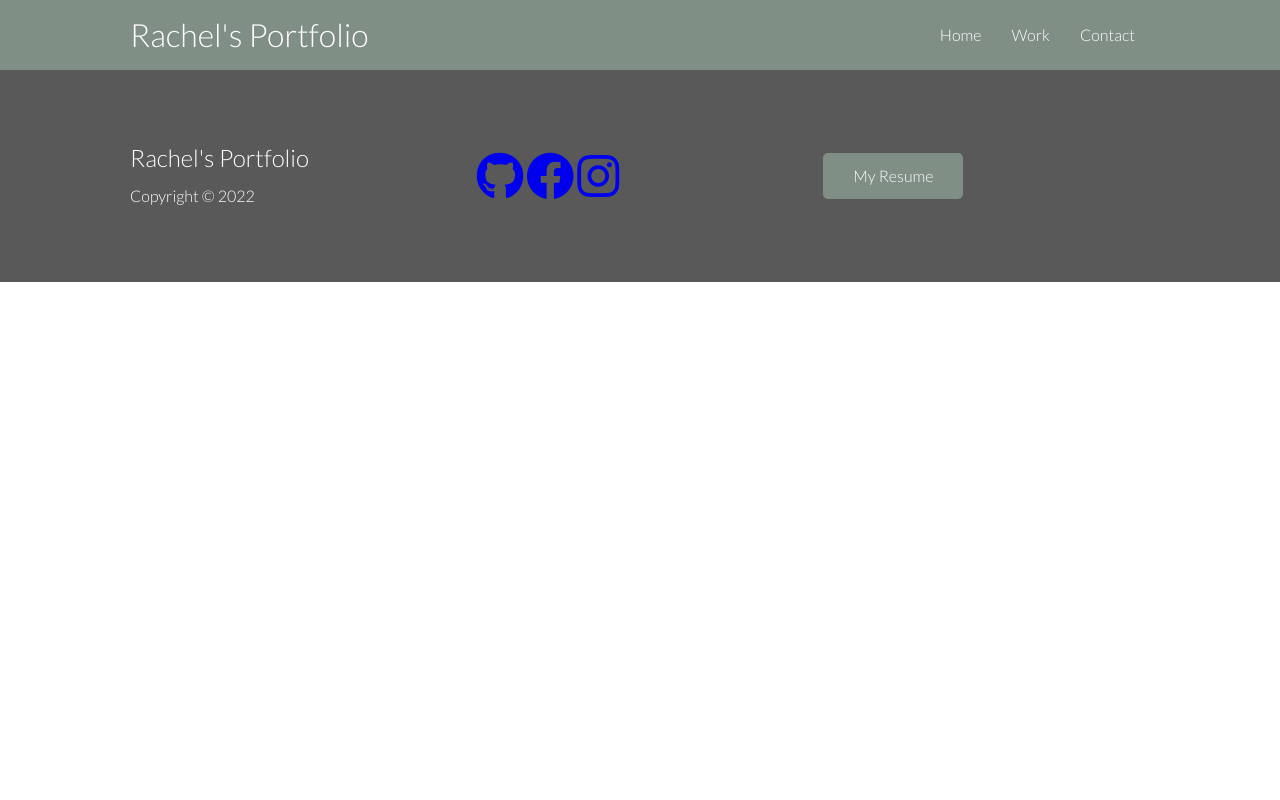
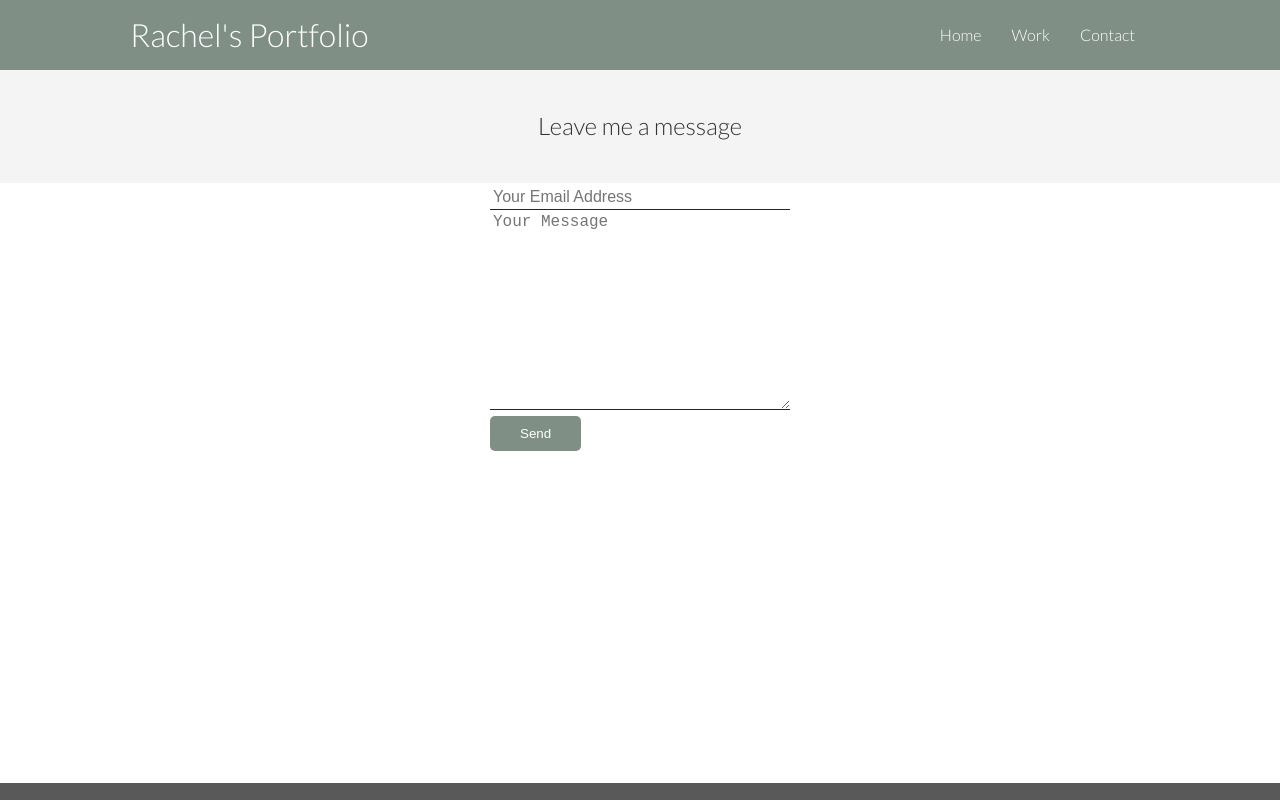
Before and after one commit to xinyirachel/Rachel-s-Portfolio, a plain HTML site: page src/pages/contact.html in a window 1280 px wide. Shown: the top 800 px of the page. Drawn offline with Linux system fonts and the light colour scheme.

Commit message:
finish contact page

```diff
--- a/src/pages/contact.html
+++ b/src/pages/contact.html
@@ -23,11 +23,36 @@
             </nav>
         </div>
     </div>
-    <section>
 
-    </section>
+<!--introduction-->
+<section class="bg-light py-3">
+    <div class="container">
+        <div class="contact-me-text">
+            <h2 class="text-center">Leave me a message</h2>
+        </div>
+    </div>
+</section>
+
+<!--send me message-->
+<section class="contact-flex">
+  <div class="contact">
 
 
+    <form action="https://formspree.io/f/xnqleadb" method="POST">
+        <div>
+            <input type="email" name="email" placeholder="Your Email Address">
+        </div>
+
+        <div>
+            <textarea name="message" placeholder="Your Message" ></textarea>
+        </div>
+
+            <button class="btn" type="submit">Send</button>
+
+    </form>
+
+</div>
+</section>
 
     <!-- footer section -->
     <footer class="footer bg-dark py-5">
--- a/src/styles/style.css
+++ b/src/styles/style.css
@@ -73,7 +73,7 @@ img {
 /*about me section*/
 
 .about-me {
-    height: 400px;
+    height: 600px;
     background-color: var(--primary-color);
     color: #fff;
     position: relative;
@@ -137,6 +137,7 @@ img {
 
 /* work page */
 
+
 .introduction-text{
     animation: slideInFromTop 1s ease-in;/*plz check animation below*/
 }
@@ -145,6 +146,44 @@ img {
 .project-img {
     border-radius: 5%;
 }
+
+/* contact-page */
+
+.contact-me-text {
+    animation: slideInFromLeft 1s ease-in;/*plz check animation below*/
+}
+
+.contact {
+    top: 60px;
+    height: 600px;
+    width: 300px;
+    padding: 0px;
+    animation: slideInFromRight 1s ease-in;
+}
+
+.contact-flex{
+    display: flex;
+    justify-content: center;
+    align-items: center;
+}
+
+.contact input[type='email'] {
+    border: 0;
+    border-bottom: 1px solid #093527;
+    width: 100%;
+    padding: 3px;
+    font-size: 16px;
+}
+
+.contact textarea {
+    border: 0;
+    border-bottom: 1px solid #093527;
+    height: 200px;
+    width: 100%;
+    padding: 3px;
+    font-size: 16px;
+}
+
 
 
 
@@ -156,9 +195,6 @@ img {
     padding: 0 40px;
 
 }
-
-
-
 
 
 .card {
```
Also changed, not shown: src/pages/work.html (+1 -1 lines), 1 other file.
